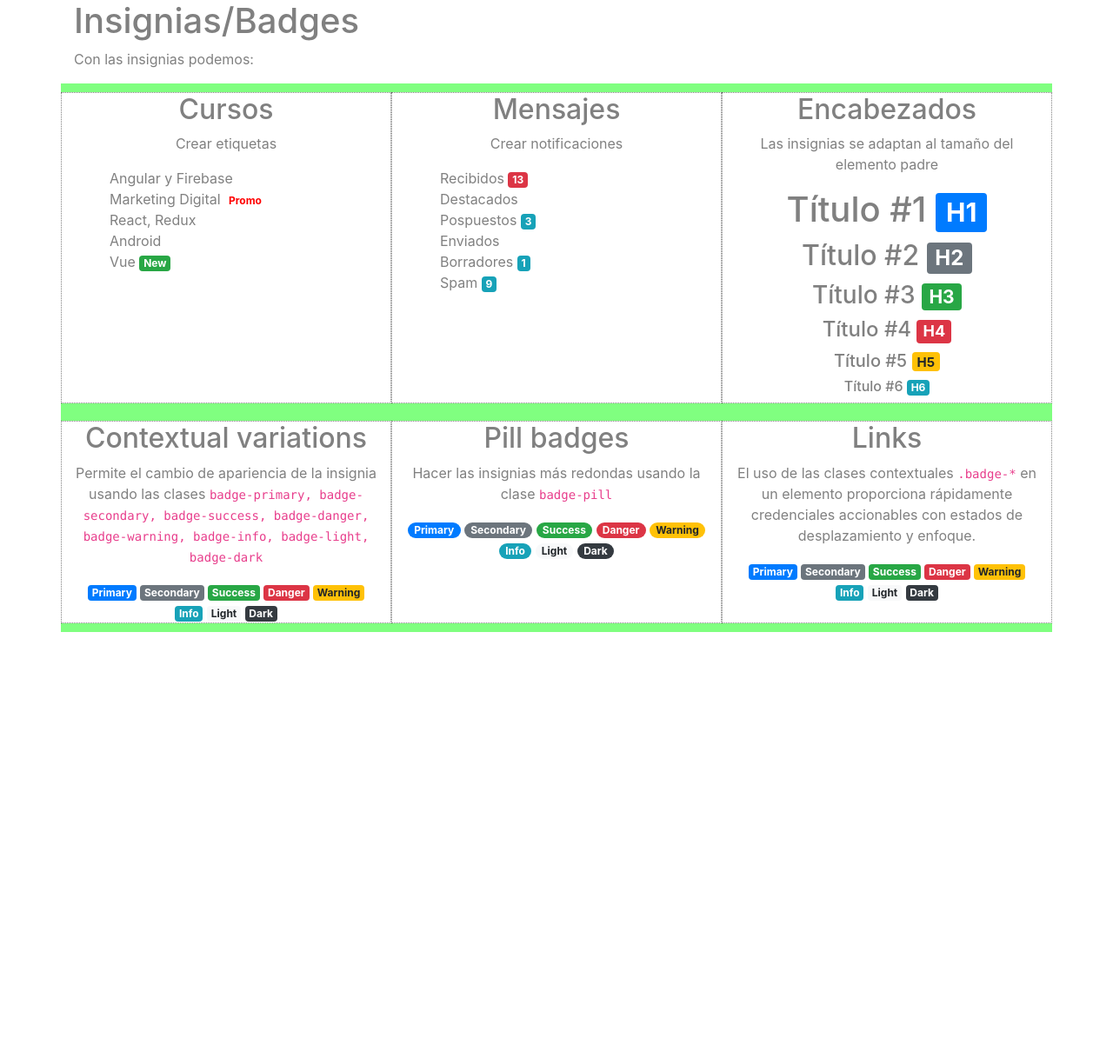
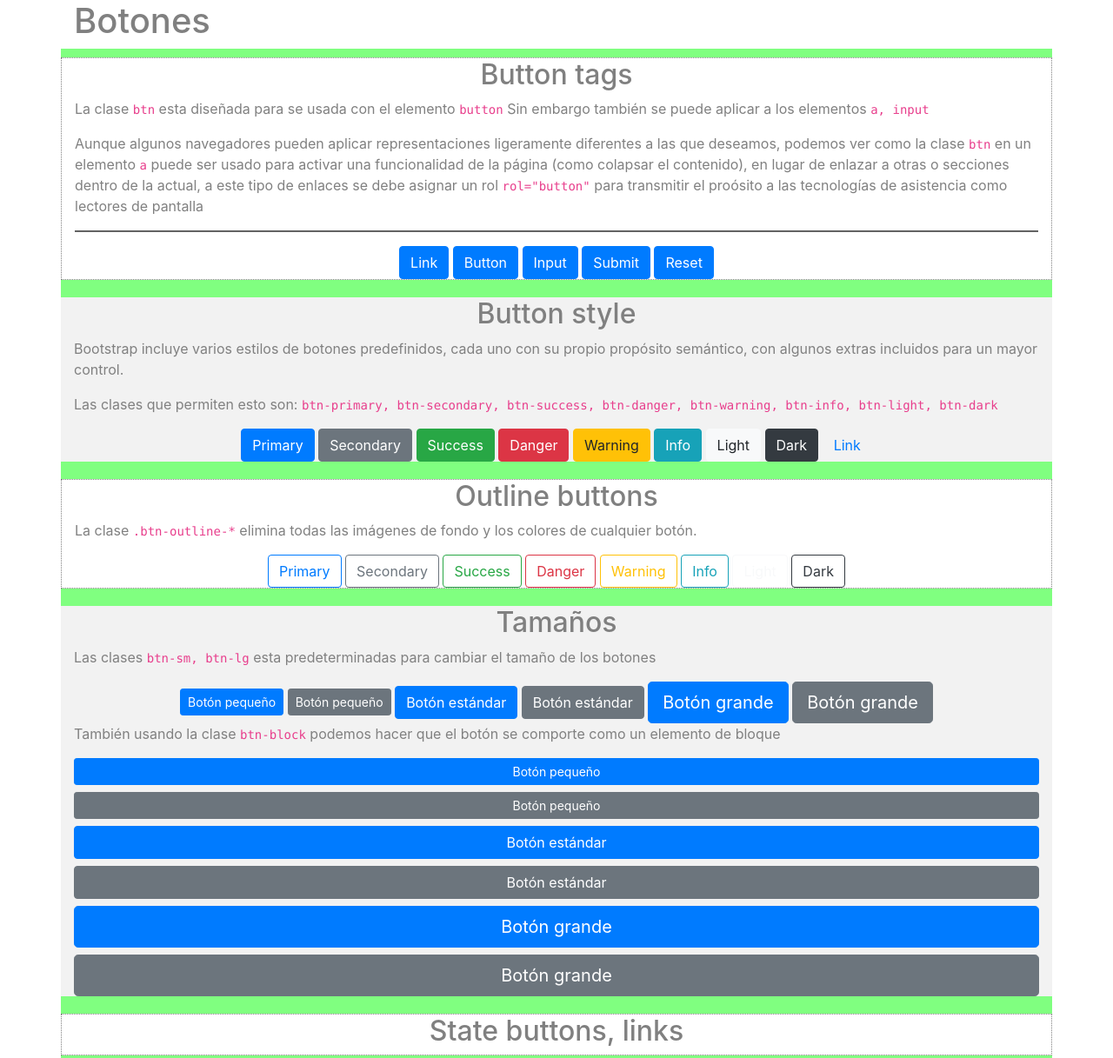
Before and after one commit to jcarlosj/-jcarlosj-Bootstrap-1-Introduccion-U-CAE, a website: page index.html in a window 1280 px wide. Shown: the top 1217 px of the page at 87% size. Before the commit the page ends 800 px from the top, so only its background shows below. Drawn offline with nearby package versions, Linux system fonts and the light colour scheme; files that its build step writes are made by us from their sources.

Commit message:
[+] Componentes: Botones

```diff
--- a/index.html
+++ b/index.html
@@ -11,85 +11,102 @@
 </head>
 <body>
     <header class="container">
-        <h1>Insignias/Badges</h1>
+        <h1>Botones</h1>
     </header>
     <div class="container">
-        <p>Con las insignias podemos:</p>
         <div class="row">
-            <div class="col-4 col-zero">
-                <h2>Cursos</h2>
-                <p>Crear etiquetas</p>
-                <ul class="list">
-                    <li>Angular y Firebase</li>
-                    <li>Marketing Digital <span class="badge promo">Promo</span></li>
-                    <li>React, Redux</li>
-                    <li>Android</li>
-                    <li>Vue <span class="badge badge-success">New</span></li>
-                </ul>
-            </div>
-            <div class="col-4 col-zero">
-                <h2>Mensajes</h2>
-                <p>Crear notificaciones</p>
-                <ul class="list">
-                    <li>Recibidos <span class="badge badge-danger">13</span></li>
-                    <li>Destacados <span class="badge badge-warning"></span></li>
-                    <li>Pospuestos <span class="badge badge-info">3</span></li>
-                    <li>Enviados <span class="badge badge-info"></span></li>
-                    <li>Borradores <span class="badge badge-info">1</span></li>
-                    <li>Spam <span class="badge badge-info">9</span></li>
-                </ul>
-            </div>
-            <div class="col-4 col-zero">
-                <h2>Encabezados</h2>
-                <p>Las insignias se adaptan al tamaño del elemento padre</p>
-                <h1>Título #1 <span class="badge badge-primary">H1</span></h1>
-                <h2>Título #2 <span class="badge badge-secondary">H2</span></h2>
-                <h3>Título #3 <span class="badge badge-success">H3</span></h3>
-                <h4>Título #4 <span class="badge badge-danger">H4</span></h4>
-                <h5>Título #5 <span class="badge badge-warning">H5</span></h5>
-                <h6>Título #6 <span class="badge badge-info">H6</span></h6>
+            <div class="col-12 col-zero">
+                <h2>Button tags</h2>
+                <p>La clase <code>btn</code> esta diseñada para se usada con el elemento <code>button</code> Sin embargo también se puede aplicar a los elementos <code>a, input</code></p>
+                <p>Aunque algunos navegadores pueden aplicar representaciones ligeramente diferentes a las que deseamos, podemos ver como la clase <code>btn</code> en un elemento <code>a</code> puede ser usado para activar una funcionalidad de la página (como colapsar el contenido), en lugar de enlazar a otras o secciones dentro de la actual, a este tipo de enlaces se debe asignar un rol <code>rol="button"</code> para transmitir el proósito a las tecnologías de asistencia como lectores de pantalla</p>
+                <hr>
+                <a class="btn btn-primary" href="#" role="button">Link</a>
+                <button class="btn btn-primary" type="submit">Button</button>
+                <input class="btn btn-primary" type="button" value="Input">
+                <input class="btn btn-primary" type="submit" value="Submit">
+                <input class="btn btn-primary" type="reset" value="Reset">
             </div>
         </div>
+        <div class="row">
+            <div class="col-12 col-one">
+                <h2>Button style</h2>
+                <p>Bootstrap incluye varios estilos de botones predefinidos, cada uno con su propio propósito semántico, con algunos extras incluidos para un mayor control.</p>
+                <p>Las clases que permiten esto son: <code>btn-primary, btn-secondary, btn-success, btn-danger, btn-warning, btn-info, btn-light, btn-dark</code> </p>
+                <button type="button" class="btn btn-primary">Primary</button>
+                <button type="button" class="btn btn-secondary">Secondary</button>
+                <button type="button" class="btn btn-success">Success</button>
+                <button type="button" class="btn btn-danger">Danger</button>
+                <button type="button" class="btn btn-warning">Warning</button>
+                <button type="button" class="btn btn-info">Info</button>
+                <button type="button" class="btn btn-light">Light</button>
+                <button type="button" class="btn btn-dark">Dark</button>
 
-        <div class="row">
-            <div class="col-4 col-zero">
-                <h2>Contextual variations</h2>
-                <p>Permite el cambio de apariencia de la insignia usando las clases <code>badge-primary, badge-secondary, badge-success, badge-danger, badge-warning, badge-info, badge-light, badge-dark</code> </p>
-                <span class="badge badge-primary">Primary</span>
-                <span class="badge badge-secondary">Secondary</span>
-                <span class="badge badge-success">Success</span>
-                <span class="badge badge-danger">Danger</span>
-                <span class="badge badge-warning">Warning</span>
-                <span class="badge badge-info">Info</span>
-                <span class="badge badge-light">Light</span>
-                <span class="badge badge-dark">Dark</span>
-            </div>
-            <div class="col-4 col-zero">
-                <h2>Pill badges</h2>
-                <p>Hacer las insignias más redondas usando la clase <code>badge-pill</code> </p>
-                <span class="badge badge-pill badge-primary">Primary</span>
-                <span class="badge badge-pill badge-secondary">Secondary</span>
-                <span class="badge badge-pill badge-success">Success</span>
-                <span class="badge badge-pill badge-danger">Danger</span>
-                <span class="badge badge-pill badge-warning">Warning</span>
-                <span class="badge badge-pill badge-info">Info</span>
-                <span class="badge badge-pill badge-light">Light</span>
-                <span class="badge badge-pill badge-dark">Dark</span>
-            </div>
-            <div class="col-4 col-zero">
-                <h2>Links</h2>
-                <p>El uso de las clases contextuales <code>.badge-*</code> en un elemento <a> proporciona rápidamente credenciales accionables con estados de desplazamiento y enfoque.</p>
-                <a href="#" class="badge badge-primary">Primary</a>
-                <a href="#" class="badge badge-secondary">Secondary</a>
-                <a href="#" class="badge badge-success">Success</a>
-                <a href="#" class="badge badge-danger">Danger</a>
-                <a href="#" class="badge badge-warning">Warning</a>
-                <a href="#" class="badge badge-info">Info</a>
-                <a href="#" class="badge badge-light">Light</a>
-                <a href="#" class="badge badge-dark">Dark</a>
+                <button type="button" class="btn btn-link">Link</button>
             </div>
         </div>
-
+        <div class="row">
+            <div class="col-12 col-zero">
+                <h2>Outline buttons</h2>
+                <p>La clase <code>.btn-outline-*</code> elimina todas las imágenes de fondo y los colores de cualquier botón.</p>
+                <button type="button" class="btn btn-outline-primary">Primary</button>
+                <button type="button" class="btn btn-outline-secondary">Secondary</button>
+                <button type="button" class="btn btn-outline-success">Success</button>
+                <button type="button" class="btn btn-outline-danger">Danger</button>
+                <button type="button" class="btn btn-outline-warning">Warning</button>
+                <button type="button" class="btn btn-outline-info">Info</button>
+                <button type="button" class="btn btn-outline-light">Light</button>
+                <button type="button" class="btn btn-outline-dark">Dark</button>
+            </div>
+        </div>
+        <div class="row">
+            <div class="col-12 col-one">
+                <h2>Tamaños</h2>
+                <p>Las clases <code>btn-sm, btn-lg</code> esta predeterminadas para cambiar el tamaño de los botones</p>
+                <button type="button" class="btn btn-primary btn-sm">Botón pequeño</button>
+                <button type="button" class="btn btn-secondary btn-sm">Botón pequeño</button>
+                <button type="button" class="btn btn-primary">Botón estándar</button>
+                <button type="button" class="btn btn-secondary">Botón estándar</button>
+                <button type="button" class="btn btn-primary btn-lg">Botón grande</button>
+                <button type="button" class="btn btn-secondary btn-lg">Botón grande</button>
+                <p>También usando la clase <code>btn-block</code> podemos hacer que el botón se comporte como un elemento de bloque</p>
+                <button type="button" class="btn btn-block btn-primary btn-sm">Botón pequeño</button>
+                <button type="button" class="btn btn-block btn-secondary btn-sm">Botón pequeño</button>
+                <button type="button" class="btn btn-block btn-primary">Botón estándar</button>
+                <button type="button" class="btn btn-block btn-secondary">Botón estándar</button>
+                <button type="button" class="btn btn-block btn-primary btn-lg">Botón grande</button>
+                <button type="button" class="btn btn-block btn-secondary btn-lg">Botón grande</button>
+            </div>
+        </div>
+        <div class="row">
+            <div class="col-12 col-zero">
+                <h2>State buttons, links</h2>
+            </div>
+            <div class="col-6 col-zero">
+                <h3>Disabled (desactivados)</h3>
+                <h4>Botones</h4>
+                <p>Aplicamos la propiedad <code>disabled</code> a los dos elementos <code>button</code></p>
+                <button type="button" class="btn btn-lg btn-primary" aria-disabled="true" disabled>Primary button</button>
+                <button type="button" class="btn btn-secondary btn-lg" aria-disabled="true" disabled>Button</button>
+                <br>
+                <h4>Enlaces</h4>
+                <p>Aplicamos la propiedad <code>disabled</code> a los dos elementos <code>button</code></p>
+                <a href="#" class="btn btn-primary btn-lg disabled" tabindex="-1" role="button" aria-disabled="true">Primary link</a>
+                <a href="#" class="btn btn-secondary btn-lg disabled" tabindex="-1" role="button" aria-disabled="true">Link</a>
+            </div>
+            <div class="col-6 col-zero">
+                <h3>Active (activados)</h3>
+                <h4>Botones</h4>
+                <p>Aplicamos la propiedad <code>disabled</code> a los dos elementos <code>button</code></p>
+                <button type="button" class="btn btn-lg btn-primary">Primary button</button>
+                <button type="button" class="btn btn-secondary btn-lg">Button</button>
+                <br>
+                <h3>Enlaces</h3>
+                <p>Aplicamos la clase <code>active</code> a los dos elementos <code>a</code></p>
+                <a href="#" class="btn btn-primary btn-lg active" role="button" aria-pressed="true">Primary link</a>
+                <a href="#" class="btn btn-secondary btn-lg active" role="button" aria-pressed="true">Link</a>
+                <p> Entonces, para estar seguro, agregue un atributo <code>tabindex = "- 1"</code> en estos enlaces (para evitar que reciban atención al teclado) y use JavaScript personalizado para deshabilitar su funcionalidad.</p>
+            </div>
+        </div>
     </div>
 
     <script src="./dist/assets/js/jquery.min.js"></script>
--- a/src/assets/scss/master.scss
+++ b/src/assets/scss/master.scss
@@ -9,7 +9,7 @@ body {
 
 hr {
     background-color: darken( $color-text, 10% );
-    height: 2px;
+    height: 1px;
 }
 
 .row {
@@ -78,6 +78,10 @@ hr {
         color: $color-text-light;
     }
 
+    p {
+        text-align: left;
+    }
+
     .list {
         list-style: none;
         text-align: left;
```
